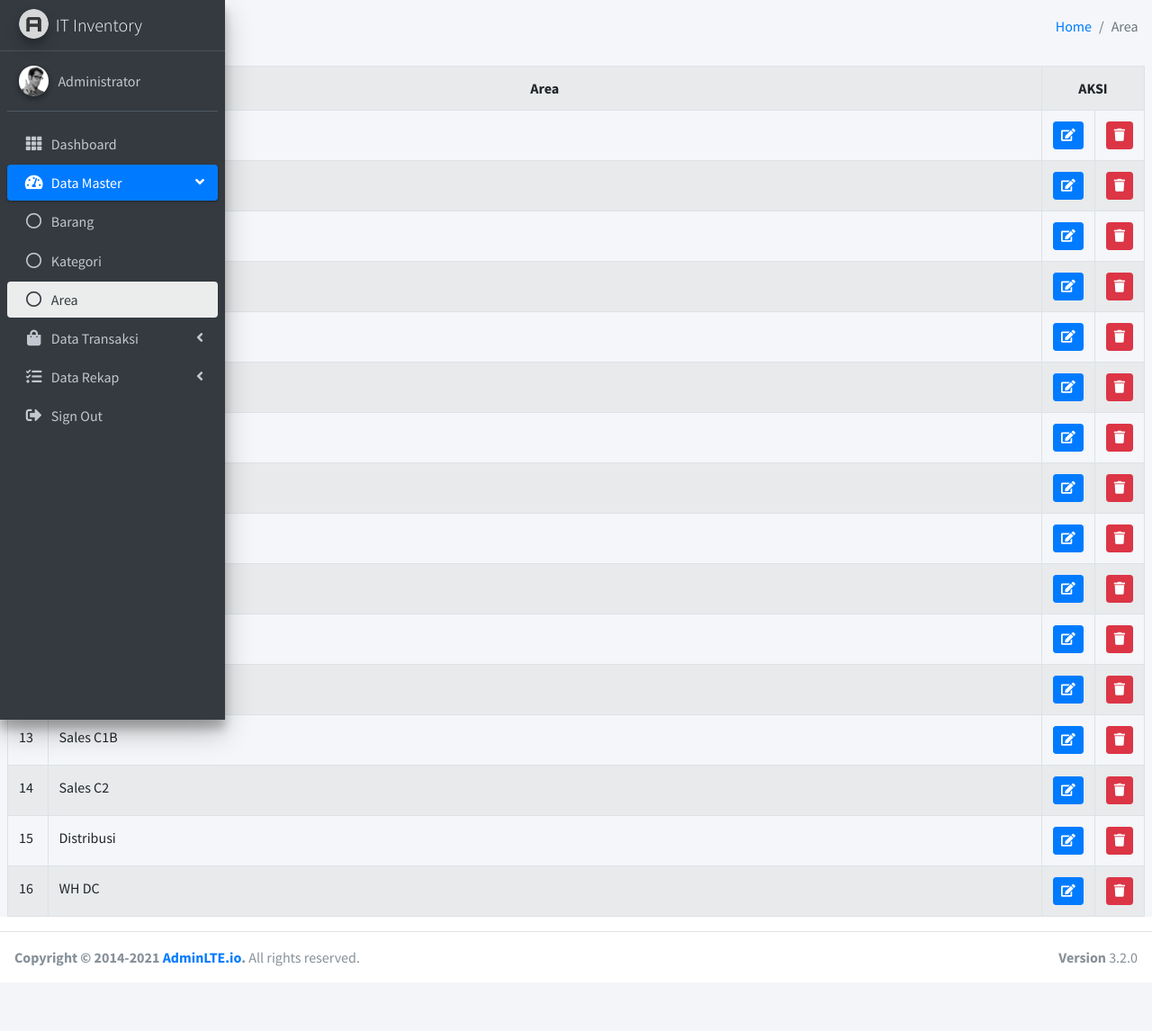
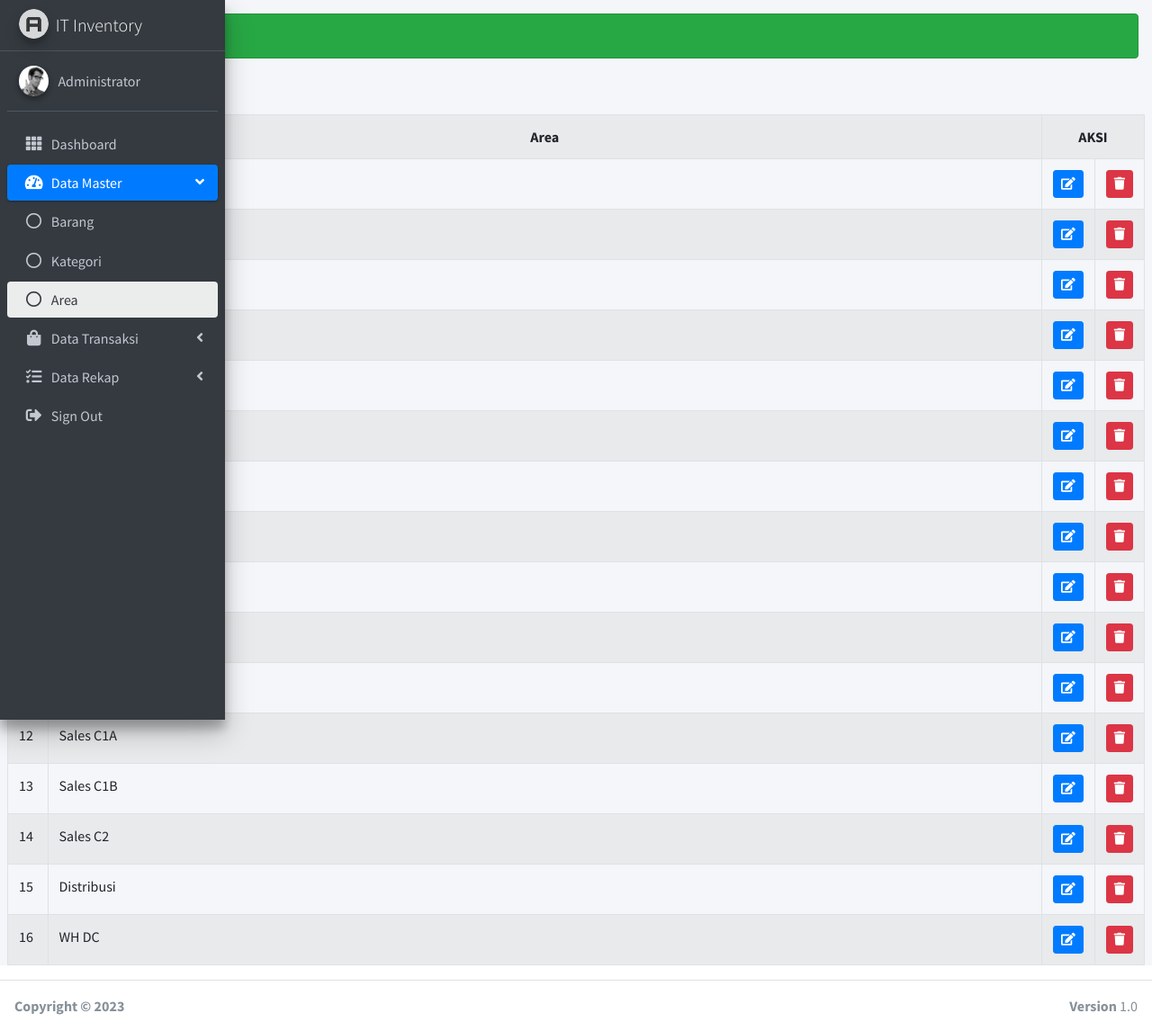
Before and after one commit to khoriisti/dev, a PHP site: page /area.php in a window 1280 px wide. Shown: the whole page at 90% size. Before the commit the page ends 1092 px from the top, so only its background shows below. Run offline with PHP 8.4, Linux system fonts and the light colour scheme; data comes from the database, SQL or seed files in the repository; some libraries are stand-ins or nearby versions.

Commit message:
Update Barang

```diff
--- a/area.php
+++ b/area.php
@@ -7,17 +7,12 @@
     <!-- Content Header (Page header) -->
     <div class="content-header">
       <div class="container-fluid">
-        <div class="row mb-2">
-          <div class="col-sm-6">
-            <h1 class="m-0">Dashboard</h1>
-          </div><!-- /.col -->
-          <div class="col-sm-6">
-            <ol class="breadcrumb float-sm-right">
-              <li class="breadcrumb-item"><a href="#">Home</a></li>
-              <li class="breadcrumb-item active">Area</li>
-            </ol>
-          </div><!-- /.col -->
-        </div><!-- /.row -->
+        <div class="alert alert-success" role="alert">
+          Data Area
+        </div>
+
+        <a href="area_input.php"><div class="btn btn-sm btn-primary"><i class="fas fa-plus fa-sm"></i> Tambah Area</div></a>
+
       </div><!-- /.container-fluid -->
     </div>
     <!-- /.content-header -->
--- a/templates/footer.php
+++ b/templates/footer.php
@@ -1,9 +1,8 @@
           <!-- /.content-wrapper -->
           <footer class="main-footer">
-            <strong>Copyright &copy; 2014-2021 <a href="https://adminlte.io">AdminLTE.io</a>.</strong>
-            All rights reserved.
+            <strong>Copyright &copy; 2023</strong>
             <div class="float-right d-none d-sm-inline-block">
-              <b>Version</b> 3.2.0
+              <b>Version</b> 1.0
             </div>
           </footer>
 
@@ -47,6 +46,10 @@
         <script src="dist/js/adminlte.js"></script>
         <!-- AdminLTE dashboard demo (This is only for demo purposes) -->
         <script src="dist/js/pages/dashboard.js"></script>
+        <!-- jquery-validation -->
+        <script src="plugins/jquery-validation/jquery.validate.min.js"></script>
+        <script src="plugins/jquery-validation/additional-methods.min.js"></script>
+
     </body>
 
 </html>
--- a/templates/sidebar.php
+++ b/templates/sidebar.php
@@ -46,8 +46,8 @@
             </a>
           </li>
 
-          <li class="<?php echo ($namaHalaman=='barang.php' or $namaHalaman=='kategori.php' or $namaHalaman=='area.php')?'nav-item menu-open':'nav-item';?>">
-            <a href="#" class="<?php echo ($namaHalaman=='barang.php' or $namaHalaman=='kategori.php' or $namaHalaman=='area.php')?'nav-link active':'nav-link';?>">
+          <li class="<?php echo ($namaHalaman=='barang.php' or $namaHalaman=='kategori.php' or $namaHalaman=='area.php' or $namaHalaman=='area_input.php')?'nav-item menu-open':'nav-item';?>">
+            <a href="#" class="<?php echo ($namaHalaman=='barang.php' or $namaHalaman=='kategori.php' or $namaHalaman=='area.php' or $namaHalaman=='area_input.php')?'nav-link active':'nav-link';?>">
               <i class="nav-icon fas fa-tachometer-alt"></i>
               <p>
                 Data Master
@@ -68,7 +68,7 @@
                 </a>
               </li>
               <li class="nav-item">
-                <a href="area.php" class="<?php echo ($namaHalaman=='area.php')?'nav-link active':'nav-link';?>">
+                <a href="area.php" class="<?php echo ($namaHalaman=='area.php' or $namaHalaman=='area_input.php')?'nav-link active':'nav-link';?>">
                   <i class="far fa-circle nav-icon"></i>
                   <p>Area</p>
                 </a>
```
Also changed, not shown: area_input.php (added, +110 -0 lines), area_input_aksi.php (added, +13 -0 lines), index.php (line endings or trailing spaces). Lines whose indentation alone changed are shown as unchanged.
